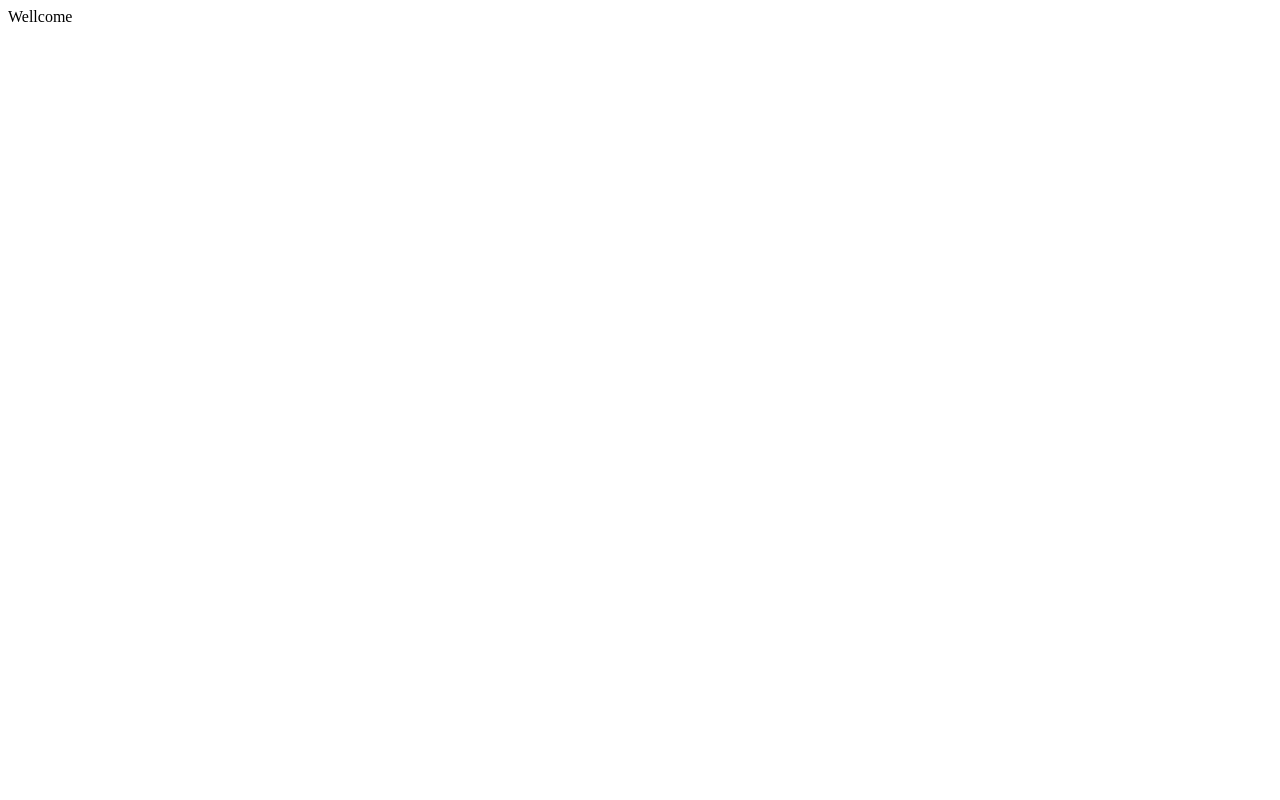
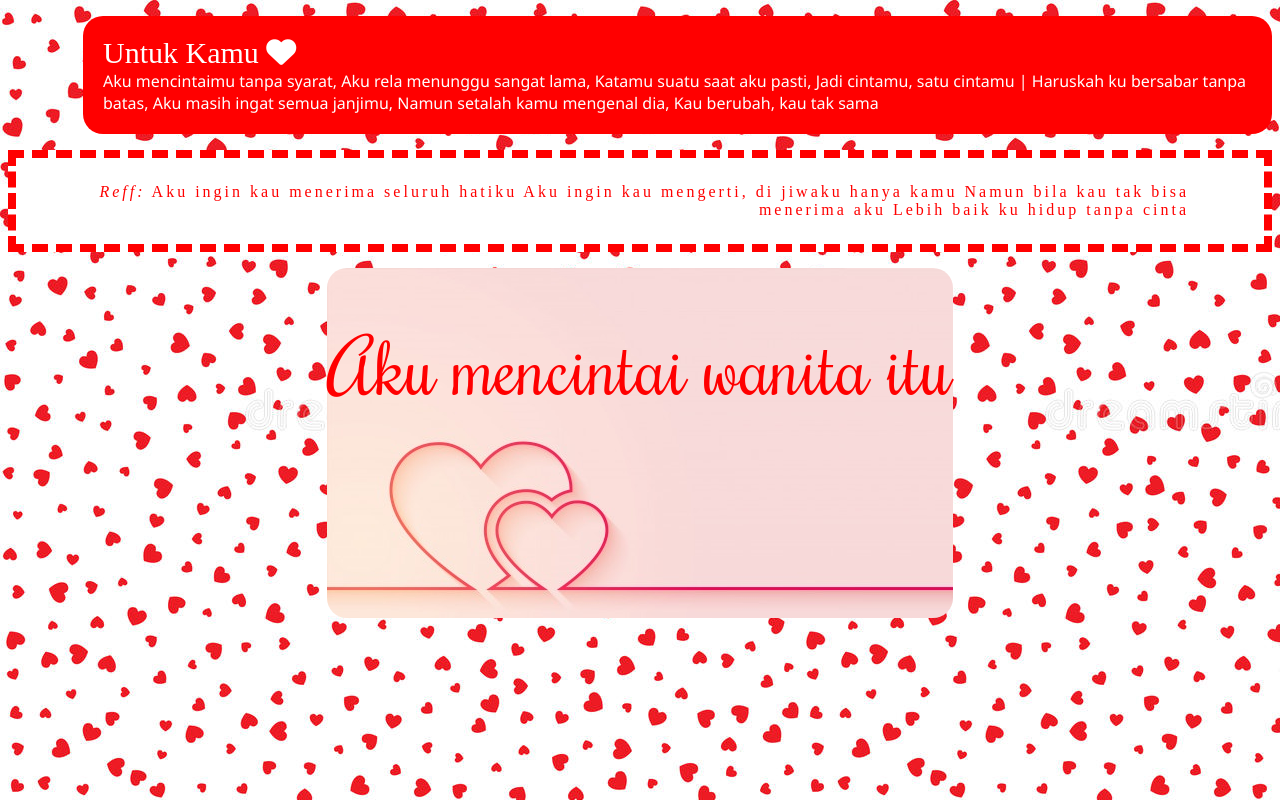
Before and after one commit to michaelcharlos/michaelcharlos.github.io, a plain HTML site: page index.html in a window 1280 px wide. Drawn offline with Linux system fonts and the light colour scheme; a web font is replaced by a local one.

Commit message:
Update index.html

```diff
--- a/index.html
+++ b/index.html
@@ -1,9 +1,86 @@
 <!DOCTYPE html>
-<html>
-<head>
-<title>Wellcome</title>
-</head>
-<body>
-</h1>Wellcome</h1>
-</body>
+<html lang="en">
+  <head>
+    <meta charset="UTF-8" />
+    <meta name="viewport" content="width=device-width, initial-scale=1.0" />
+    <title>For You</title>
+    <link rel="stylesheet" href="2182033_assignment-8.css" />
+    <link rel="stylesheet" href="https://fonts.googleapis.com/css?family=Sofia" />
+    <link rel="stylesheet" href="https://fonts.googleapis.com/css?family=Rochester" />
+    <script src="https://kit.fontawesome.com/a076d05399.js"></script>
+    <style>
+      body {
+    background-image: url("love-bg.jpg");
+}
+
+
+.special {
+    font-family: 'Sofia';
+    font-size: 30px;
+}
+
+.one {
+    font-family: 'Segoe UI', Tahoma, Geneva, Verdana, sans-serif;
+    border-radius: 20px;
+    margin-left: 75px;
+    padding: 20px;
+    background-color: red;
+    color: white;
+}
+
+.two {
+    font-family: 'Times New Roman', Times, serif;
+    padding-top: 25px;
+    padding-bottom: 25px;
+    padding-left: 75px;
+    padding-right: 75px;
+    text-align: right;
+    letter-spacing: 3px;
+    background-color: white;
+    border: 8px dashed ;
+    border-color: red;
+    color: red;
+}
+
+.three {
+    padding-top: 50px;
+    text-align: center;
+    text-shadow: 5px;
+    text-shadow: 5px;
+    text-shadow: 10px;
+    text-shadow: white;
+    width: 626px;
+    height: 300px;
+    border-radius: 20px;
+    margin: auto;
+    background-image: url("bg-love.jpg");
+}
+
+.love {
+    font-family: "Rochester";
+    font-size: 75px;
+    color: red;
+}
+    </style>
+  </head>
+  <body>
+   <p class="one">
+        <span class="special">Untuk Kamu <i class="fas fa-heart"></i></span><br>
+Aku mencintaimu tanpa syarat,
+Aku rela menunggu sangat lama,
+Katamu suatu saat aku pasti,
+Jadi cintamu, satu cintamu | Haruskah ku bersabar tanpa batas,
+Aku masih ingat semua janjimu,
+Namun setalah kamu mengenal dia,
+Kau berubah, kau tak sama</p>
+    <p class="two">
+        <i>Reff:</i> Aku ingin kau menerima seluruh hatiku
+Aku ingin kau mengerti, di jiwaku hanya kamu
+Namun bila kau tak bisa menerima aku
+Lebih baik ku hidup tanpa cinta</p>
+
+    <p class="three">
+      <span class="love">Aku mencintai wanita itu</span>
+    </p>
+  </body>
 </html>
```
